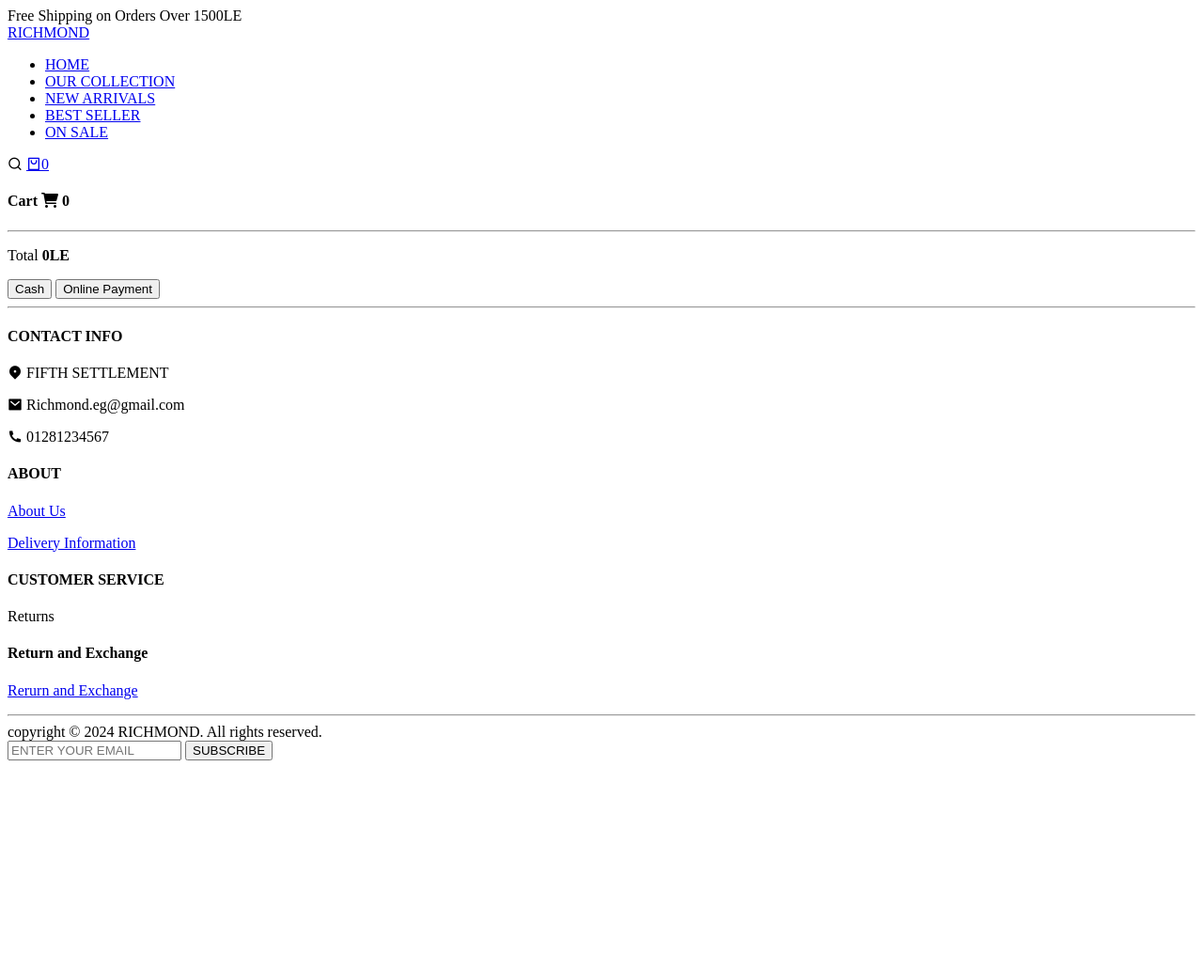
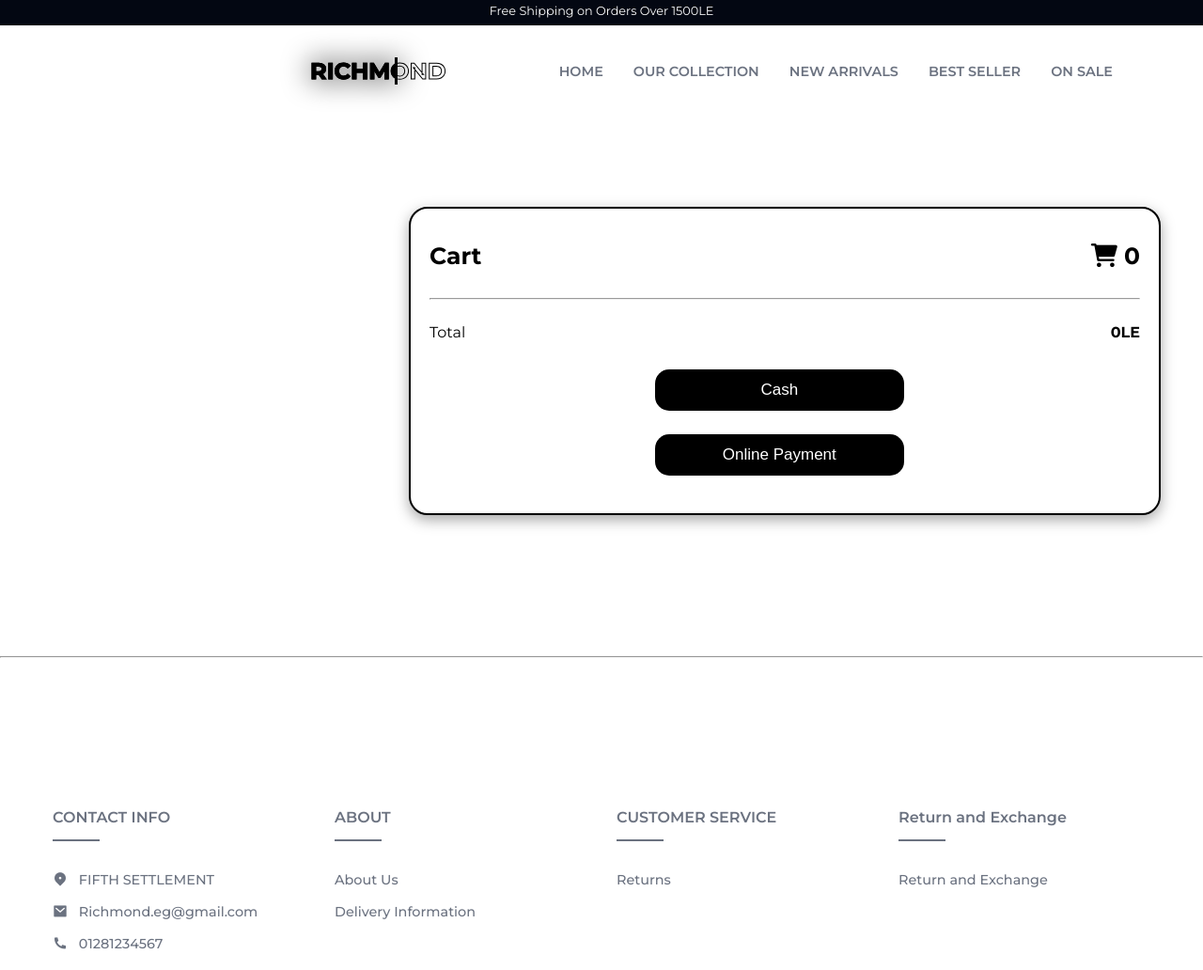
Before and after one commit to shaarawy6/Richmond-clothing-store, a plain HTML site: page HTML/myCart.html in a window 1280 px wide. Shown: the top 1032 px of the page at 94% size. Before the commit the page ends 817 px from the top, so only its background shows below. Drawn offline with nearby package versions, Linux system fonts and the light colour scheme; the site is published under a folder, as on GitHub Pages, so addresses that start at the root find nothing.

Commit message:
re-upload

```diff
--- a/HTML/myCart.html
+++ b/HTML/myCart.html
@@ -6,25 +6,24 @@
   <meta name="viewport" content="width=device-width, initial-scale=1.0">
   <link rel="stylesheet" href="https://cdnjs.cloudflare.com/ajax/libs/font-awesome/6.0.0-beta3/css/all.min.css">
   <link href="https://cdn.jsdelivr.net/npm/remixicon@3.2.0/fonts/remixicon.css" rel="stylesheet">
-  <link rel="stylesheet" href="/CSS/myCart.css">
-  <link rel="icon" href="/Images/logo.png" type="images/x-icon">
+  <link rel="stylesheet" href="../css/myCart.css">
+  <link rel="icon" href="../images/logo.png" type="image/x-icon">
   <title>RICHMOND</title>
 </head>
 <body>
     <div class="header__bar">Free Shipping on Orders Over 1500LE</div>
     <nav class="section__container nav__container">
-      <a href="index.html" class="nav__logo">RICHMOND</a>
+      <a href="../index.html" class="nav__logo">RICHMOND</a>
       <ul class="nav__links">
-        <li class="link"><a href="index.html">HOME</a></li>
-        <li class="link"><a href="index.html" id="OUR-COLLECTION">OUR COLLECTION</a></li>
-        <li class="link"><a href="index.html" id="NEW-ARRIVALS">NEW ARRIVALS</a></li>
-        <li class="link"><a href="index.html" id="BEST-SELLER">BEST SELLER</a></li>
-        <li class="link"><a href="index.html" id="ON-SALE">ON SALE</a></li>
+        <li class="link"><a href="../index.html">HOME</a></li>
+        <li class="link"><a href="../index.html" id="OUR-COLLECTION">OUR COLLECTION</a></li>
+        <li class="link"><a href="../index.html" id="NEW-ARRIVALS">NEW ARRIVALS</a></li>
+        <li class="link"><a href="../index.html" id="BEST-SELLER">BEST SELLER</a></li>
+        <li class="link"><a href="../index.html" id="ON-SALE">ON SALE</a></li>
       </ul>
       <div class="nav__icons">
-        <!-- <span><a href="/HTML/Signup-Login.html"><i class="ri-shield-user-line"></i></a></span> -->
         <span><i class="ri-search-line"></i></span>
-        <span><a href="/HTML/myCart.html"><i class="ri-shopping-bag-2-line" id="cart-icon"><span id="cart-count">0</span></i></a></span>
+        <span><a href="myCart.html"><i class="ri-shopping-bag-2-line" id="cart-icon"><span id="cart-count">0</span></i></a></span>
       </div>
     </nav>
 
@@ -42,12 +41,11 @@
           </div>
           <hr>
           <p class="total">Total <span class="total-price" style="color:black"><b id="total-price">0LE</b></span></p>
-          <a href="/HTML/cash.html"><input type="submit" value="Cash" class="btn"></a>
-          <a href="/HTML/visaCard.html"><input type="submit" value="Online Payment" class="btn"></a>
+          <a href="cash.html"><input type="submit" value="Cash" class="btn"></a>
+          <a href="visaCard.html"><input type="submit" value="Online Payment" class="btn"></a>
         </div>
       </div>
     </div>
-
 
     <hr/>
 
@@ -60,8 +58,8 @@
       </div>
       <div class="footer__col">
         <h4 class="footer__heading">ABOUT</h4>
-        <a href="/HTML/aboutUs.html"><p>About Us</p></a>
-        <a href="/HTML/delivery.html"><p>Delivery Information</p></a>
+        <a href="aboutus.html"><p>About Us</p></a>
+        <a href="delivery.html"><p>Delivery Information</p></a>
       </div>
       <div class="footer__col">
         <h4 class="footer__heading">CUSTOMER SERVICE</h4>
@@ -69,7 +67,7 @@
       </div>
       <div class="footer__col">
         <h4 class="footer__heading">Return and Exchange</h4>
-        <a href="/HTML/return-exchange.html"><p>Rerurn and Exchange</p></a>
+        <a href="return-exchange.html"><p>Return and Exchange</p></a>
       </div>
     </footer>
 
@@ -86,22 +84,26 @@
         </form>
       </div>
     </div>
+
     <script>
       function loadCartItems() {
-        let savedCart = localStorage.getItem('cart');
+        console.log('Loading cart items');
+        let savedCart = sessionStorage.getItem('cart');
         let cart = savedCart ? JSON.parse(savedCart) : [];
+        console.log('Saved cart:', cart);
         let cartItemsContainer = document.getElementById("cart-items");
         cartItemsContainer.innerHTML = ''; // Clear existing items
         let totalCount = 0;
         let totalPrice = 0;
 
         cart.forEach(item => {
+          console.log('Adding item to cart:', item);
           let itemElement = document.createElement("div");
           itemElement.classList.add("cart-item");
 
           itemElement.innerHTML = `
             <p><img src="${item.imgSrc}" alt="${item.name}" style="width:50px; height:50px;">
-            <a href="/HTML/viewProduct.html">${item.name}</a>
+            <a href="viewproduct.html">${item.name}</a>
             <span class="size">Size: ${item.size}</span>
             <span class="quantity">Quantity: ${item.quantity}</span>
             <span class="price">${item.price}LE</span></p>
@@ -109,15 +111,16 @@
 
           cartItemsContainer.appendChild(itemElement);
           totalCount += parseInt(item.quantity);
-          totalPrice += parseInt(item.price) * parseInt(item.quantity);
+          totalPrice += parseFloat(item.price) * parseInt(item.quantity);
         });
 
         document.getElementById("cart-item-count").innerText = totalCount;
         document.getElementById("total-price").innerText = `${totalPrice}LE`;
+        console.log('Cart items loaded:', cart);
       }
 
       window.onload = loadCartItems;
     </script>
-    <script src="../JS/cart.js"></script>
+    <script src="../js/cart.js"></script>
 </body>
 </html>
--- a/JS/cart.js
+++ b/JS/cart.js
@@ -58,6 +58,7 @@ function loadCartItems() {
   let totalPrice = 0;
 
   cart.forEach(item => {
+    console.log('Adding item to cart:', item);
     let itemElement = document.createElement("div");
     itemElement.classList.add("cart-item");
 
@@ -89,6 +90,7 @@ function loadPaymentCartItems() {
   let totalPrice = 0;
 
   cart.forEach(item => {
+    console.log('Adding item to payment cart:', item);
     let itemElement = document.createElement("div");
     itemElement.classList.add("cart-item");
 
@@ -111,7 +113,9 @@ function loadPaymentCartItems() {
 }
 
 window.onload = function() {
+  console.log('Window loaded');
   loadCart();
+  console.log('Current path:', window.location.pathname.toLowerCase());
   if (window.location.pathname.toLowerCase().endsWith('/html/mycart.html')) {
     loadCartItems();
   }
```
